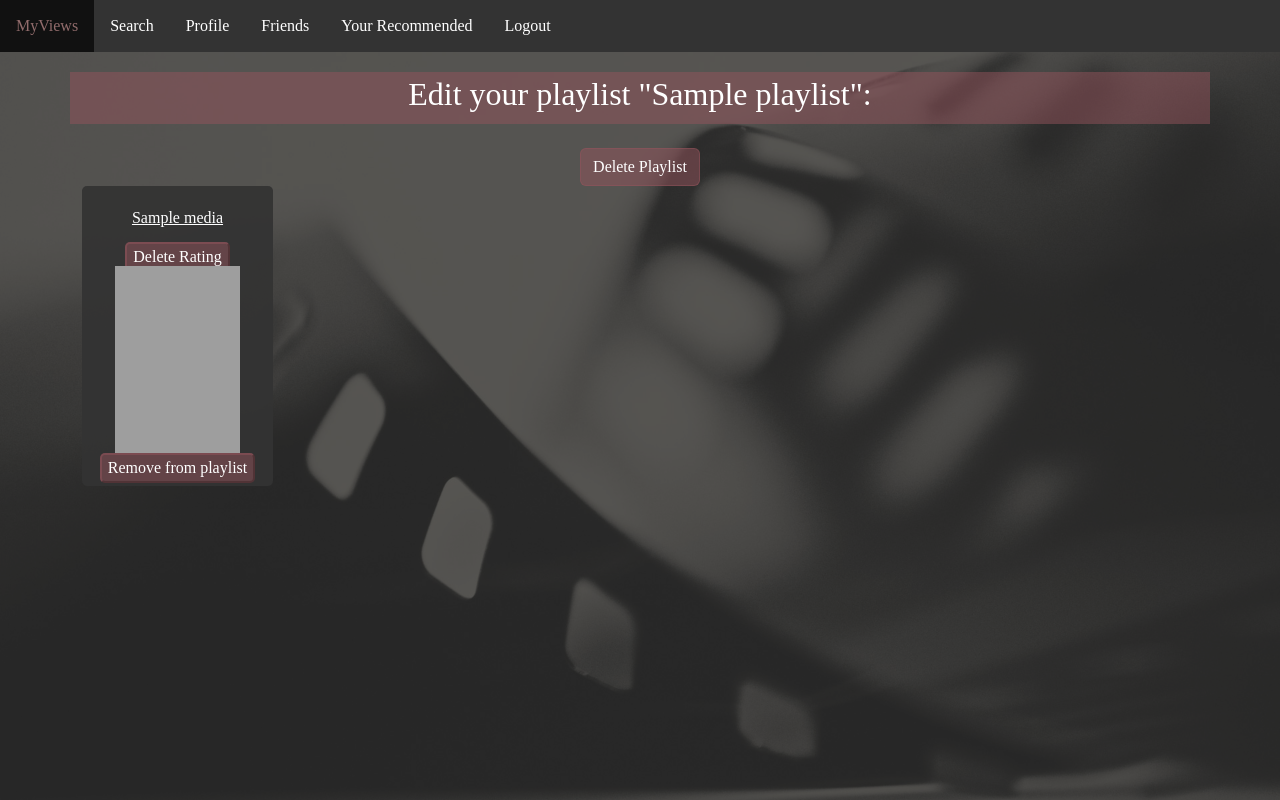
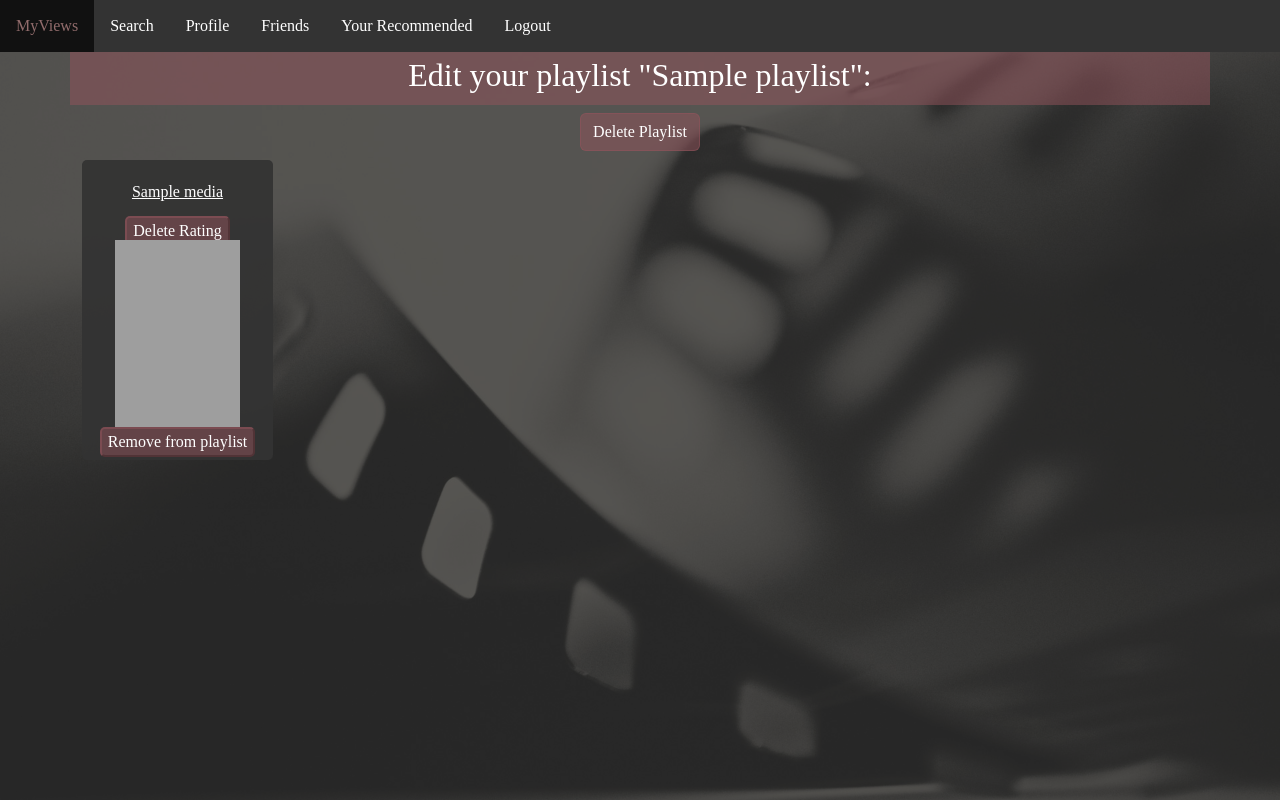
Before and after one commit to karengcecena/MyViews, a Flask app: page /user-profile/edit-playlist/1 in a window 1280 px wide. Run offline with Flask 2, Linux system fonts and the light colour scheme; a user stored in the database is signed in; tables that the repository leaves empty hold one stand-in row (values such as "Sample post"); parts of the project's set-up code (start-up, migrations or seed data) failed here and were passed over; some libraries are stand-ins or nearby versions; grey boxes are pictures that could not be loaded.

Commit message:
Fixed individual playlists padding

```diff
--- a/static/css/website.css
+++ b/static/css/website.css
@@ -340,3 +340,7 @@ button:hover{
 .followbtn {
     padding: 0.75%;
 }
+
+.delete_playlist_btn {
+    padding: 0.75%;
+}
--- a/templates/individual_playlist.html
+++ b/templates/individual_playlist.html
@@ -19,22 +19,16 @@
 
 <div class="container">
 
-    <br><br><br>
-
-    <div class="row title text-center">
+    <div class="row title page_title text-center">
         <h2>Edit your playlist "{{ playlist.name }}":</h2>
     </div>
 
-    <div class="modalbtn text-center">
-
-        <br>
+    <div class="modalbtn delete_playlist_btn text-center">
 
         <!-- Button trigger modal -->
         <button type="button" class="btn btn-primary" data-bs-toggle="modal" data-bs-target="#modal5">
             Delete Playlist
         </button>
-
-        <br>
 
         <!-- Modal -->
         <div class="modal fade" id="modal5" data-bs-backdrop="static" data-bs-keyboard="false" tabindex="-1" aria-labelledby="staticBackdropLabel" aria-hidden="true">
@@ -68,7 +62,7 @@
         {% for media in playlist.medias %}
             <div class="media_card text-center" id="playlist_media_div_{{ media.media_id }}">
                 <br>
-                <div class="media_title"><a class= "media_title" href="/media-info/{{ media.media_type }}/{{ media.TMDB_id }}" >{{ media.title }}</a><br></div>
+                <div class="media_title"><a class= "media_title" href="/media-info/{{ media.media_type }}/{{ media.TMDB_id }}" >{{ media.title }}</a></div>
                 <div class="media_rating">
                 {% for rating in media.ratings %}
                 <div id="rating_div_{{ rating.rating_id }}">
@@ -96,7 +90,6 @@
 
                 <!-- give option to remove from playlist-->
                 <button type="button" class="deleting-from-playlist-btn" value="{{ media.media_id }}">Remove from playlist</button>
-                <br>
             </div>
 
         {% endfor %}
```
